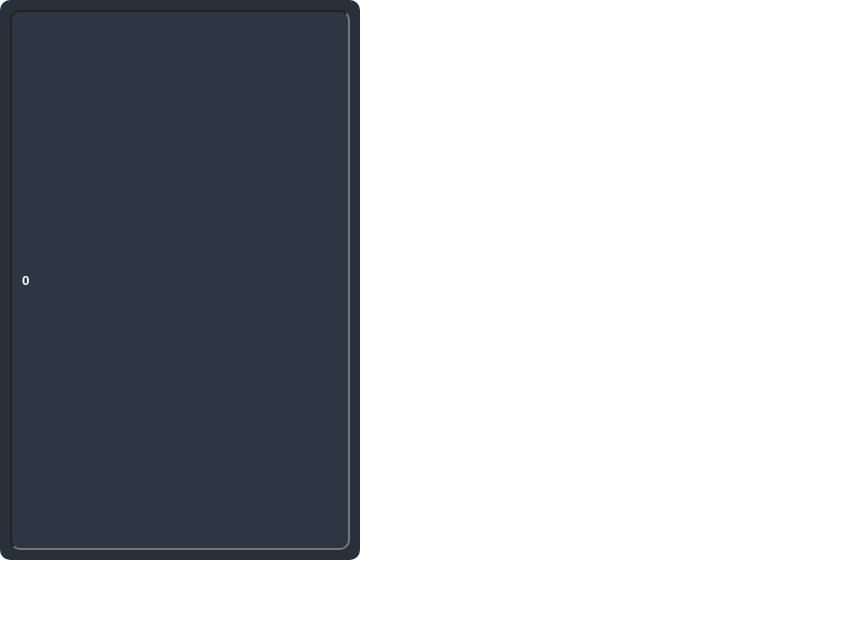
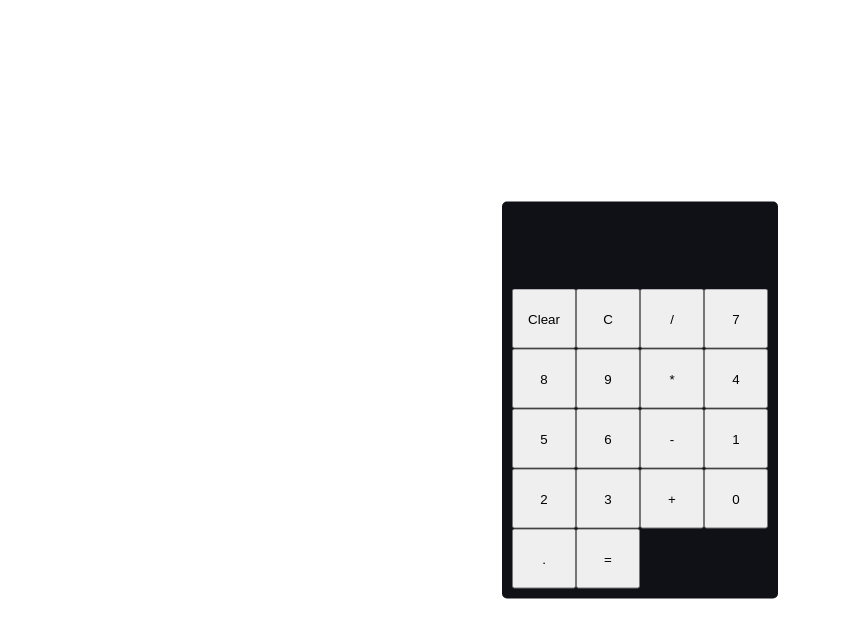
Before and after one commit to kalpesh-d/calculator-react, a React (Create React App) app: page / in a window 1280 px wide. Shown: the top 638 px of the page, without its empty margins (0-841 px from the left). Built offline with nearby package versions, Linux system fonts and the light colour scheme.

Commit message:
basic layout is done.

```diff
--- /dev/null
+++ b/src/App.css
@@ -0,0 +1,36 @@
+@import url("https://fonts.googleapis.com/css2?family=Poppins:wght@400;500;700;900&display=swap");
+
+body {
+  font-family: "Poppins", sans-serif;
+  font-size: 18px;
+  display: flex;
+  justify-content: center;
+  align-items: center;
+}
+
+.container {
+  top: 50%;
+  left: 50%;
+  position: absolute;
+  transform: translate(-50%, -50%);
+  margin: 0 auto;
+  width: 256px;
+  text-align: center;
+  border: 10px solid #101116;
+  background: #101116;
+  border-radius: 5px;
+}
+
+.buttons {
+  display: grid;
+  grid-template-columns: repeat(4, 1fr);
+  grid-auto-rows: minmax(60px, auto);
+}
+
+input[type="text"] {
+  height: 75px;
+  width: 249px;
+  background-color: #10111600;
+  border: 0px;
+  color: #fff;
+}
--- a/src/App.js
+++ b/src/App.js
@@ -1,11 +1,40 @@
-import Wrapper from './components/Wrapper.js';
-import Screen from './components/Screen.js';
+import { useState } from "react";
+import './App.css';
 
 function App() {
+  const [displayValue, setDisplayValue] = useState('');
   return (
-    <Wrapper>
-      <Screen value='0'/>
-    </Wrapper>
+    <>
+      <div className="container">
+        <form>
+          <input type="text" value={displayValue}/>
+        </form>
+        <div className="buttons">
+          <button>Clear</button>
+          <button>C</button>
+          <button>/</button>
+
+          <button>7</button>
+          <button>8</button>
+          <button>9</button>
+          <button>*</button>
+
+          <button>4</button>
+          <button>5</button>
+          <button>6</button>
+          <button>-</button>
+
+          <button>1</button>
+          <button>2</button>
+          <button>3</button>
+
+          <button>+</button>
+          <button>0</button>
+          <button>.</button>
+          <button>=</button>
+        </div>
+      </div>
+    </>
   );
 }
 
--- a/src/components/Screen.css
+++ /dev/null
@@ -1,14 +0,0 @@
-.screen {
-  height: 100%;
-  width: 100%;
-  margin-bottom: 10px;
-  padding: 0 10px;
-  background-color: #4357692d;
-  border-radius: 10px;
-  display: flex;
-  align-items: center;
-  justify-content: flex-end;
-  color: white;
-  font-weight: bold;
-  box-sizing: border-box;
-}
--- a/src/components/Screen.js
+++ /dev/null
@@ -1,9 +0,0 @@
-import './Screen.css'
-
-function Screen({value}) {
-    return(
-        <input className='screen' value={value} readOnly/>
-    );
-}
-
-export default Screen;
--- a/src/components/Wrapper.css
+++ /dev/null
@@ -1,7 +0,0 @@
-.wrapper {
-  width: 340px;
-  height: 540px;
-  padding: 10px;
-  border-radius: 10px;
-  background-color: #28313b;
-}
--- a/src/components/Wrapper.js
+++ /dev/null
@@ -1,9 +0,0 @@
-import './Wrapper.css'
-
-function Wrapper({children}) {
-    return(
-        <div className='wrapper'>{children}</div>
-    );
-}
-
-export default Wrapper;
```
Also changed, not shown: src/components/ButtonBox.css (deleted), src/components/ButtonBox.js (deleted).
